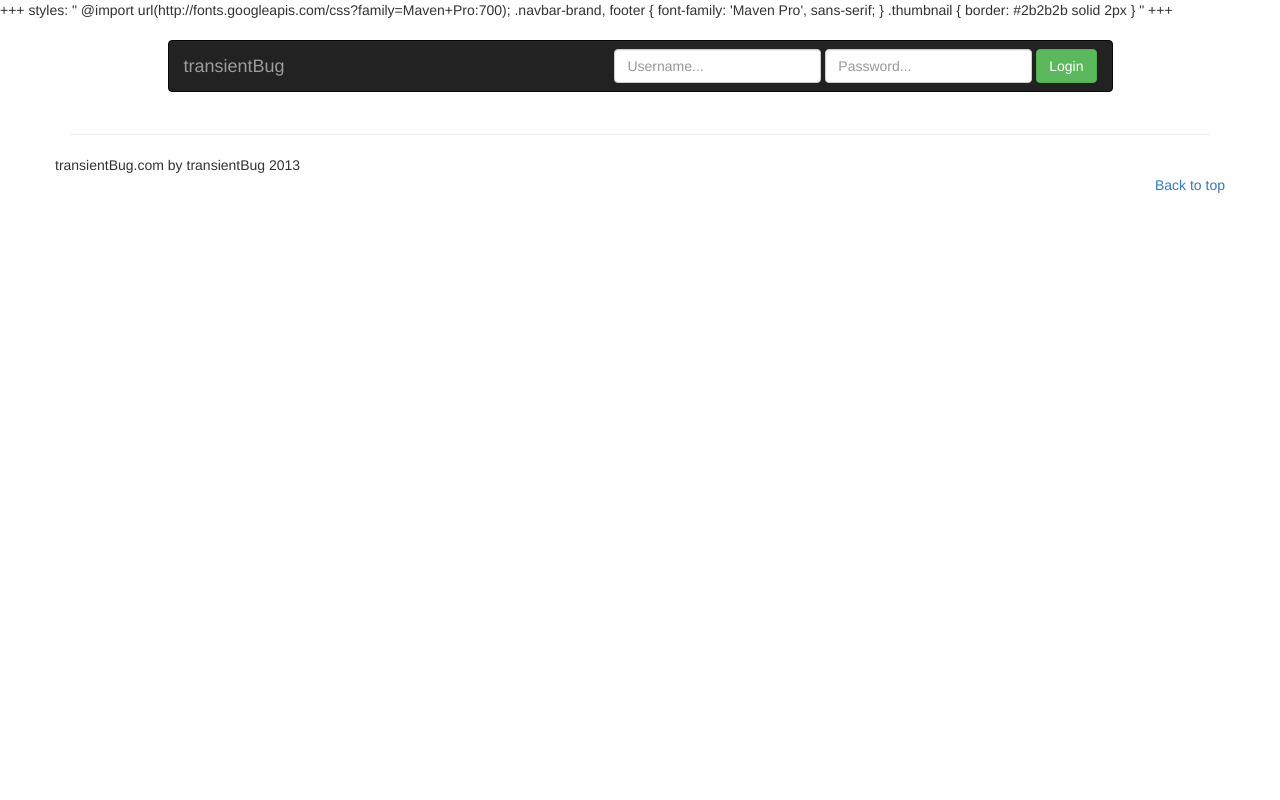
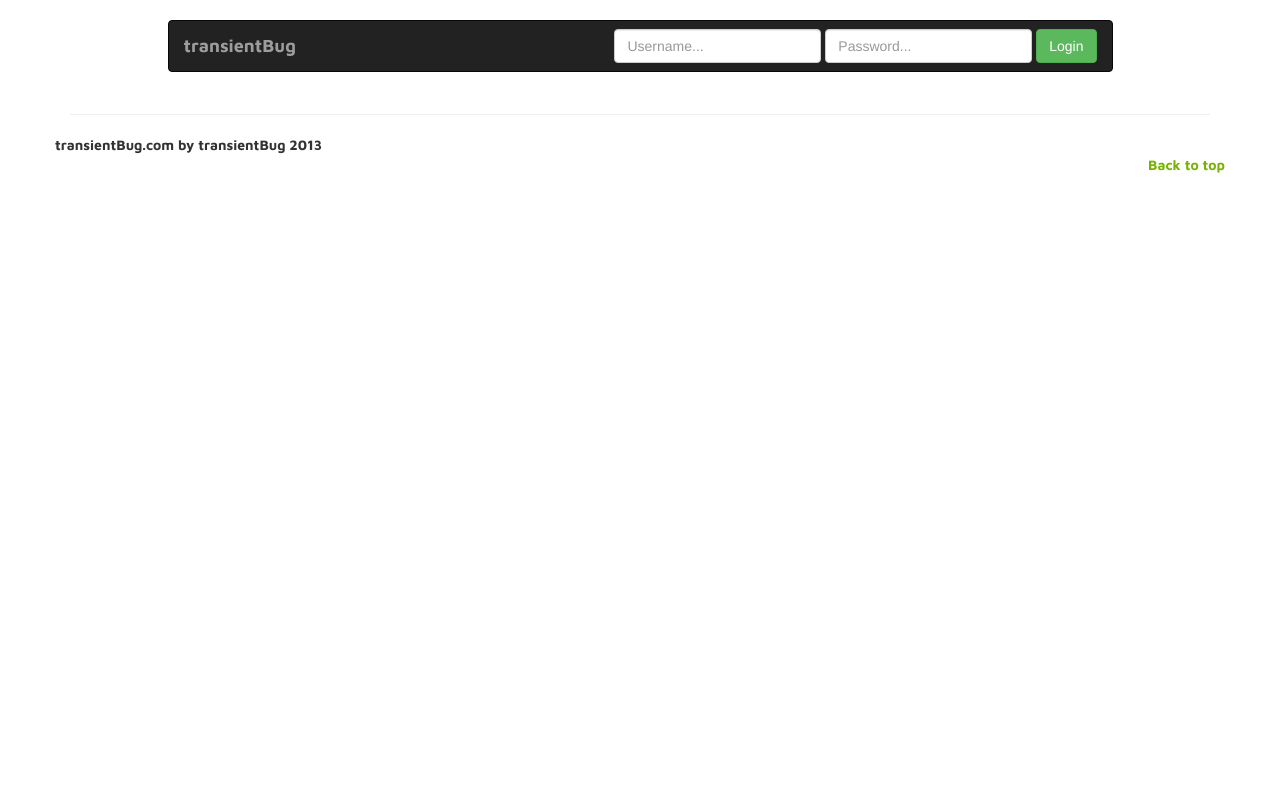
Before and after one commit to JoshAshby/transientBug, a Node project: template app/views/mustache/skeleton_navbar.mustache in a window 1280 px wide. Run offline with Node 20 templates, Linux system fonts and the light colour scheme; the template is opened without the code that fills it: most values are stand-ins (such as "Sample title", 1, 10 or a date in 2020); some libraries are stand-ins or nearby versions.

Commit message:
I like green

```diff
--- a/app/views/mustache/public/auth/login.mustache
+++ b/app/views/mustache/public/auth/login.mustache
@@ -16,7 +16,7 @@
         margin: 0 auto;
         width: 100%;
         min-height:100%;
-        background-color:#2B456E;
+        background-color:#507800;
         color:#eee;
         overflow:hidden;
       }
@@ -44,7 +44,7 @@
             <input type="text" class="form-control input-lg" placeholder="Username..." name="username" id="username" required autofocus data-content="The username you provided could not be found, are you sure it's correct?" data-title="Oh no!" value="{{username}}"><br>
             <input type="password" class="form-control input-lg" placeholder="Password..." name="password" id="password" required data-content="The password you supplied did not match the one for this account. Are you sure you typed it in correctly?" data-title="Uh oh...">
             <hr>
-            <button class="btn btn-lg btn-primary btn-block" type="submit">Login</button>
+            <button class="btn btn-lg btn-success btn-block" type="submit">Login</button>
           </form>
           {{/banError}}
           {{#banError}}
--- a/app/views/mustache/skeleton_navbar.mustache
+++ b/app/views/mustache/skeleton_navbar.mustache
@@ -1,16 +1,3 @@
-+++
-styles: "
-      @import url(http://fonts.googleapis.com/css?family=Maven+Pro:700);
-
-      .navbar-brand, footer {
-        font-family: 'Maven Pro', sans-serif;
-      }
-
-      .thumbnail {
-        border: #2b2b2b solid 2px
-      }
-      "
-+++
 <!doctype html>
 <html>
   <head>
@@ -30,6 +17,20 @@
 
     {{#styles}}
       <style>
+        @import url(http://fonts.googleapis.com/css?family=Maven+Pro:700);
+
+        .navbar-brand, footer {
+          font-family: 'Maven Pro', sans-serif;
+        }
+
+        .thumbnail {
+          border: #2b2b2b solid 2px
+        }
+
+        a {
+          color: #77B300;
+        }
+
         {{{styles}}}
       </style>
     {{/styles}}
```
Also changed, not shown: app/views/mustache/skeleton_empty.mustache (+18 -1 lines).
